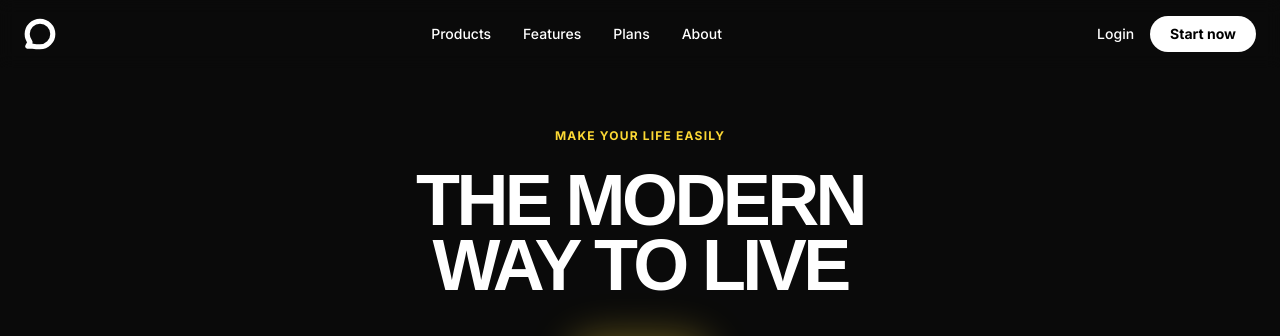
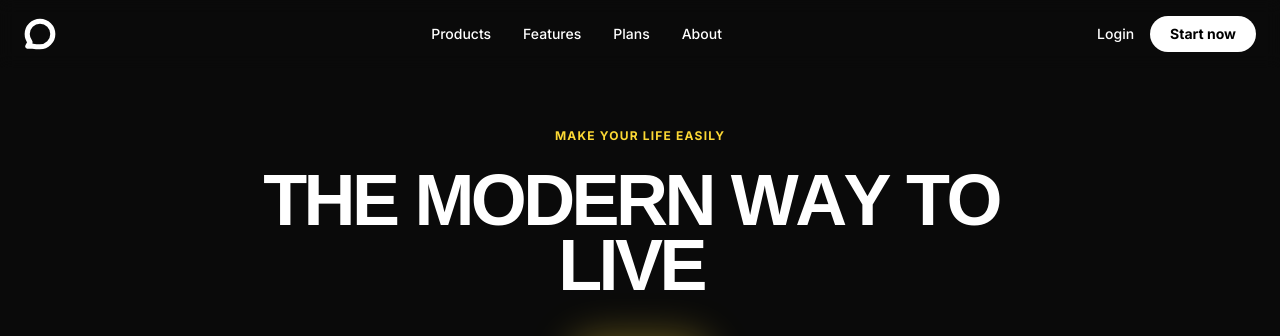
Before and after one commit to parth123-coder/aesthetic-react-designed-app-1237, a React (Vite) app: page / in a window 1280 px wide. Shown: the top 336 px of the page. Built offline with nearby package versions, Linux system fonts and the light colour scheme; a web font is replaced by a local one.

Commit message:
godly animation

```diff
--- a/src/components/Features.jsx
+++ b/src/components/Features.jsx
@@ -3,22 +3,30 @@ import { motion } from 'framer-motion';
 import { ScrollStack } from './ScrollStack';
 import { ExpansionContext } from './FeatureModal';
 import { Icons } from './Icons';
+import { Reveal } from './Reveal';
 
 const FeatureCardContent = ({ icon: Icon, title, desc, image, id }) => {
     const { setActiveFeature } = useContext(ExpansionContext);
     return (
         <div className="flex flex-col md:flex-row h-full">
             <div className="w-full md:w-1/2 p-12 flex flex-col justify-center gap-6">
+                <Reveal>
                     <div className="w-16 h-16 bg-brand-yellow/10 rounded-2xl flex items-center justify-center text-brand-yellow">
                         <Icon className="w-8 h-8" />
                     </div>
+                </Reveal>
+                <Reveal delay={0.1}>
                     <h2 className="text-4xl md:text-5xl font-display font-black leading-tight uppercase">
                         {title}
                     </h2>
+                </Reveal>
+                <Reveal delay={0.2}>
                     <p className="text-gray-400 text-lg leading-relaxed">
                         {desc}
                     </p>
+                </Reveal>
                 <div className="pt-4">
+                    <Reveal delay={0.3}>
                         <motion.button
                             layoutId={`card-${id}`}
                             onClick={() => setActiveFeature(id)}
@@ -27,6 +35,7 @@ const FeatureCardContent = ({ icon: Icon, title, desc, image, id }) => {
                             Learn more
                             <span className="group-hover:translate-x-1 transition-transform"><Icons.ArrowRight /></span>
                         </motion.button>
+                    </Reveal>
                 </div>
             </div>
             <div className="w-full md:w-1/2 relative min-h-[400px] max-[450px]:hidden md:min-h-full">
@@ -72,10 +81,14 @@ export const FeatureStack = () => {
     return (
         <section className="px-6 py-20 bg-brand-dark relative z-10">
             <div className="text-center mb-10">
+                <Reveal>
                     <p className="text-brand-yellow font-bold text-sm mb-4">FEATURES</p>
+                </Reveal>
+                <Reveal delay={0.1}>
                     <h2 className="text-4xl md:text-6xl font-black font-display uppercase text-white">
                         Everything you need
                     </h2>
+                </Reveal>
             </div>
 
             <ScrollStack>
@@ -125,16 +138,22 @@ export const GridFeatures = () => {
     return (
         <section className="py-24 bg-brand-dark overflow-hidden relative z-20">
             <div className="max-w-7xl mx-auto text-center px-6 mb-16">
+                <Reveal>
                     <p className="text-brand-yellow font-bold text-sm mb-4 tracking-wider">MAIN FEATURES</p>
+                </Reveal>
+                <Reveal delay={0.1}>
                     <h2 className="text-4xl md:text-6xl font-black font-display uppercase mb-12 max-w-5xl mx-auto leading-tight">
                         Made to make<br />everyday life easy<br />for everyone
                     </h2>
+                </Reveal>
 
+                <Reveal delay={0.2}>
                     <div className="flex justify-center">
                         <button className="bg-brand-yellow text-black px-10 py-4 rounded-full font-bold text-lg hover:bg-yellow-300 transition-colors shadow-[0_0_20px_rgba(252,216,52,0.3)]">
                             Start now
                         </button>
                     </div>
+                </Reveal>
             </div>
 
             {/* Infinite Marquee Container */}
--- a/src/components/Hero.jsx
+++ b/src/components/Hero.jsx
@@ -2,42 +2,41 @@ import React from 'react';
 import { motion, useScroll, useTransform } from 'framer-motion';
 import { DashboardMock, CapitalDashboard } from './DashboardMocks';
 import { RibbonShape, StarShape, Icons } from './Icons';
+import { TextReveal } from './TextReveal';
+import { Reveal } from './Reveal';
 
 export const Hero = () => {
     const { scrollY } = useScroll();
-    const y1 = useTransform(scrollY, [0, 500], [0, 100]);
-    const y2 = useTransform(scrollY, [0, 500], [0, -100]);
-    const rotate = useTransform(scrollY, [0, 500], [0, 10]);
+    const y1 = useTransform(scrollY, [0, 500], [0, 150]);
+    const y2 = useTransform(scrollY, [0, 500], [0, -150]);
+    const rotate = useTransform(scrollY, [0, 500], [0, 15]);
 
     return (
         <section className="relative min-h-[100vh] md:min-h-[110vh] flex flex-col items-center pt-24 md:pt-32 pb-20 overflow-hidden bg-brand-dark">
             <div className="text-center z-20 max-w-4xl mx-auto px-4 mb-16">
-                <motion.p
-                    initial={{ opacity: 0, y: 10 }}
-                    animate={{ opacity: 1, y: 0 }}
-                    transition={{ delay: 0.1 }}
-                    className="text-brand-yellow font-bold tracking-widest text-[10px] md:text-xs mb-6 uppercase"
-                >
+                <Reveal delay={0.1}>
+                    <p className="text-brand-yellow font-bold tracking-widest text-[10px] md:text-xs mb-6 uppercase">
                         Make your life easily
-                </motion.p>
-                <motion.h1
-                    initial={{ opacity: 0, scale: 0.95 }}
-                    animate={{ opacity: 1, scale: 1 }}
-                    transition={{ delay: 0.2, duration: 0.8, ease: "circOut" }}
-                    className="text-3xl sm:text-4xl md:text-6xl lg:text-7xl font-display font-black leading-[0.9] tracking-tighter mb-8 md:mb-10"
-                >
-                    THE MODERN<br />WAY TO LIVE
-                </motion.h1>
+                    </p>
+                </Reveal>
+
+                <div className="mb-8 md:mb-10">
+                    <TextReveal
+                        text="THE MODERN WAY TO LIVE"
+                        className="text-3xl sm:text-4xl md:text-6xl lg:text-7xl font-display font-black leading-[0.9] tracking-tighter text-white justify-center"
+                        delay={0.2}
+                    />
+                </div>
+
+                <Reveal delay={0.6}>
                     <motion.button
-                    initial={{ opacity: 0, y: 20 }}
-                    animate={{ opacity: 1, y: 0 }}
-                    transition={{ delay: 0.4 }}
                         whileHover={{ scale: 1.05 }}
                         whileTap={{ scale: 0.95 }}
                         className="bg-brand-yellow text-black px-8 py-3.5 rounded-full text-base font-bold shadow-[0_0_40px_rgba(252,216,52,0.4)] hover:shadow-[0_0_60px_rgba(252,216,52,0.6)] transition-all"
                     >
                         Start now
                     </motion.button>
+                </Reveal>
             </div>
 
             <div className="relative w-full max-w-[1200px] h-auto md:h-[800px] hero-perspective flex justify-center px-4 md:px-0">
@@ -45,7 +44,7 @@ export const Hero = () => {
                     style={{ y: y1, rotateX: 20 }}
                     initial={{ opacity: 0, rotateX: 45, y: 100 }}
                     animate={{ opacity: 1, rotateX: 10, y: 0 }}
-                    transition={{ duration: 1, delay: 0.2 }}
+                    transition={{ duration: 1.2, delay: 0.2, ease: "easeOut" }}
                     className="relative md:absolute top-0 w-full md:w-[850px] h-[500px] md:h-auto md:aspect-[16/10] glass-panel rounded-2xl shadow-2xl z-10 overflow-hidden border border-white/10"
                 >
                     <div className="absolute inset-0 bg-gradient-to-br from-white/10 via-transparent to-transparent pointer-events-none z-20"></div>
@@ -55,18 +54,18 @@ export const Hero = () => {
                     style={{ y: y2 }}
                     initial={{ x: -100, opacity: 0 }}
                     animate={{ x: 0, opacity: 1 }}
-                    transition={{ delay: 0.6, duration: 0.8 }}
+                    transition={{ delay: 0.8, duration: 1, ease: "backOut" }}
                     className="hidden md:block absolute -left-12 top-10 w-64 bg-[#2e1d22] rounded-xl p-3 shadow-xl z-20 -rotate-6 border border-white/10"
                 >
                     <img src="https://media.istockphoto.com/id/1364054930/photo/crowd-of-unrecognisable-people-crossing-street-on-traffic-light-zebra.webp?a=1&b=1&s=612x612&w=0&k=20&c=eaQ5JW_jV6ONUMFnxf96cj_IQPoaEUGAKZcv0ydgeOA=" className="w-full h-32 object-cover rounded-lg mb-3 opacity-80" />
-                    <h3 className="font-display font-bold text-lg leading-tight mb-2">Quickly discover what's nearby</h3>
+                    <h3 className="font-display font-bold text-lg leading-tight mb-2 text-white">Quickly discover what's nearby</h3>
                     <button className="bg-white text-black text-[10px] font-bold px-3 py-1.5 rounded-full">Download the app</button>
                 </motion.div>
                 <motion.div
                     style={{ y: y2, rotate: rotate }}
                     initial={{ x: 100, opacity: 0 }}
                     animate={{ x: 0, opacity: 1 }}
-                    transition={{ delay: 0.7, duration: 0.8 }}
+                    transition={{ delay: 0.9, duration: 1, ease: "backOut" }}
                     className="hidden md:block absolute -right-4 top-0 bg-white p-3 rounded-xl shadow-xl z-0 rotate-12 w-40 h-40"
                 >
                     <img src="https://api.qrserver.com/v1/create-qr-code/?size=150x150&data=ModernLife" className="w-full h-full mix-blend-multiply opacity-90" />
--- /dev/null
+++ b/src/components/Reveal.jsx
@@ -0,0 +1,10 @@
+import React from 'react';
+import { motion } from 'framer-motion';
+
+export const Reveal = ({ children, className = "", delay = 0, duration = 0.5, y = 20 }) => {
+    return (
+        <div className={className}>
+            {children}
+        </div>
+    );
+};
--- /dev/null
+++ b/src/components/TextReveal.jsx
@@ -0,0 +1,57 @@
+import React, { useRef } from 'react';
+import { motion, useInView } from 'framer-motion';
+
+export const TextReveal = ({ text, className = "", delay = 0 }) => {
+    const ref = useRef(null);
+    const isInView = useInView(ref, { once: true, margin: "-10% 0px" });
+
+    const container = {
+        hidden: { opacity: 0 },
+        visible: (i = 1) => ({
+            opacity: 1,
+            transition: { staggerChildren: 0.03, delayChildren: delay * i },
+        }),
+    };
+
+    const child = {
+        visible: {
+            opacity: 1,
+            y: 0,
+            transition: {
+                type: "spring",
+                damping: 12,
+                stiffness: 100,
+            },
+        },
+        hidden: {
+            opacity: 0,
+            y: 20,
+            transition: {
+                type: "spring",
+                damping: 12,
+                stiffness: 100,
+            },
+        },
+    };
+
+    return (
+        <motion.h1
+            ref={ref}
+            style={{ overflow: "hidden", display: "flex", flexWrap: "wrap" }}
+            variants={container}
+            initial="hidden"
+            animate={isInView ? "visible" : "hidden"}
+            className={className}
+        >
+            {text.split(" ").map((word, index) => (
+                <span key={index} style={{ display: "inline-block", marginRight: "0.25em" }}>
+                    {word.split("").map((char, i) => (
+                        <motion.span key={i} variants={child} style={{ display: "inline-block" }}>
+                            {char}
+                        </motion.span>
+                    ))}
+                </span>
+            ))}
+        </motion.h1>
+    );
+};
--- a/src/pages/FeaturesPage.jsx
+++ b/src/pages/FeaturesPage.jsx
@@ -15,49 +15,7 @@ import {
     Bell
 } from 'lucide-react';
 import { Link } from 'react-router-dom';
-
-// --- Custom Hooks & Utilities ---
-
-// Hook to detect when an element is in view for scroll animations
-const useOnScreen = (options) => {
-    const ref = useRef(null);
-    const [isVisible, setIsVisible] = useState(false);
-
-    useEffect(() => {
-        const observer = new IntersectionObserver(([entry]) => {
-            if (entry.isIntersecting) {
-                setIsVisible(true);
-                observer.unobserve(entry.target);
-            }
-        }, options);
-
-        if (ref.current) {
-            observer.observe(ref.current);
-        }
-
-        return () => {
-            if (ref.current) observer.unobserve(ref.current);
-        };
-    }, [ref, options]);
-
-    return [ref, isVisible];
-};
-
-// Reusable Reveal Component
-const Reveal = ({ children, className = "", delay = 0 }) => {
-    const [ref, isVisible] = useOnScreen({ threshold: 0.1 });
-
-    return (
-        <div
-            ref={ref}
-            style={{ transitionDelay: `${delay}ms` }}
-            className={`transition-all duration-1000 ease-out transform ${isVisible ? "opacity-100 translate-y-0" : "opacity-0 translate-y-12"
-                } ${className}`}
-        >
-            {children}
-        </div>
-    );
-};
+import { Reveal } from '../components/Reveal';
 
 // CSS-only Phone Mockup Component
 const PhoneMockup = ({ variant = "light", className = "" }) => {
```
Lines whose indentation alone changed are shown as unchanged.
